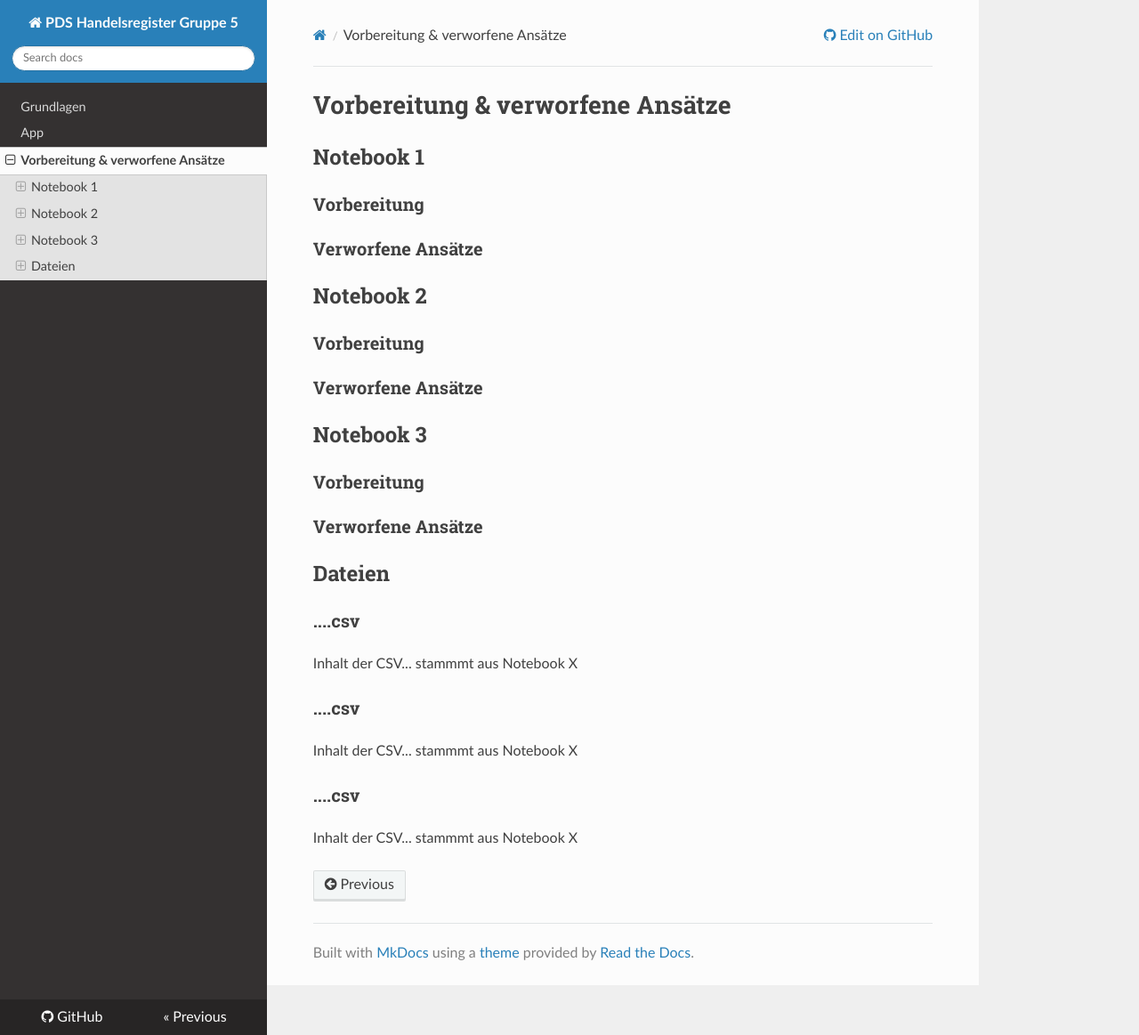
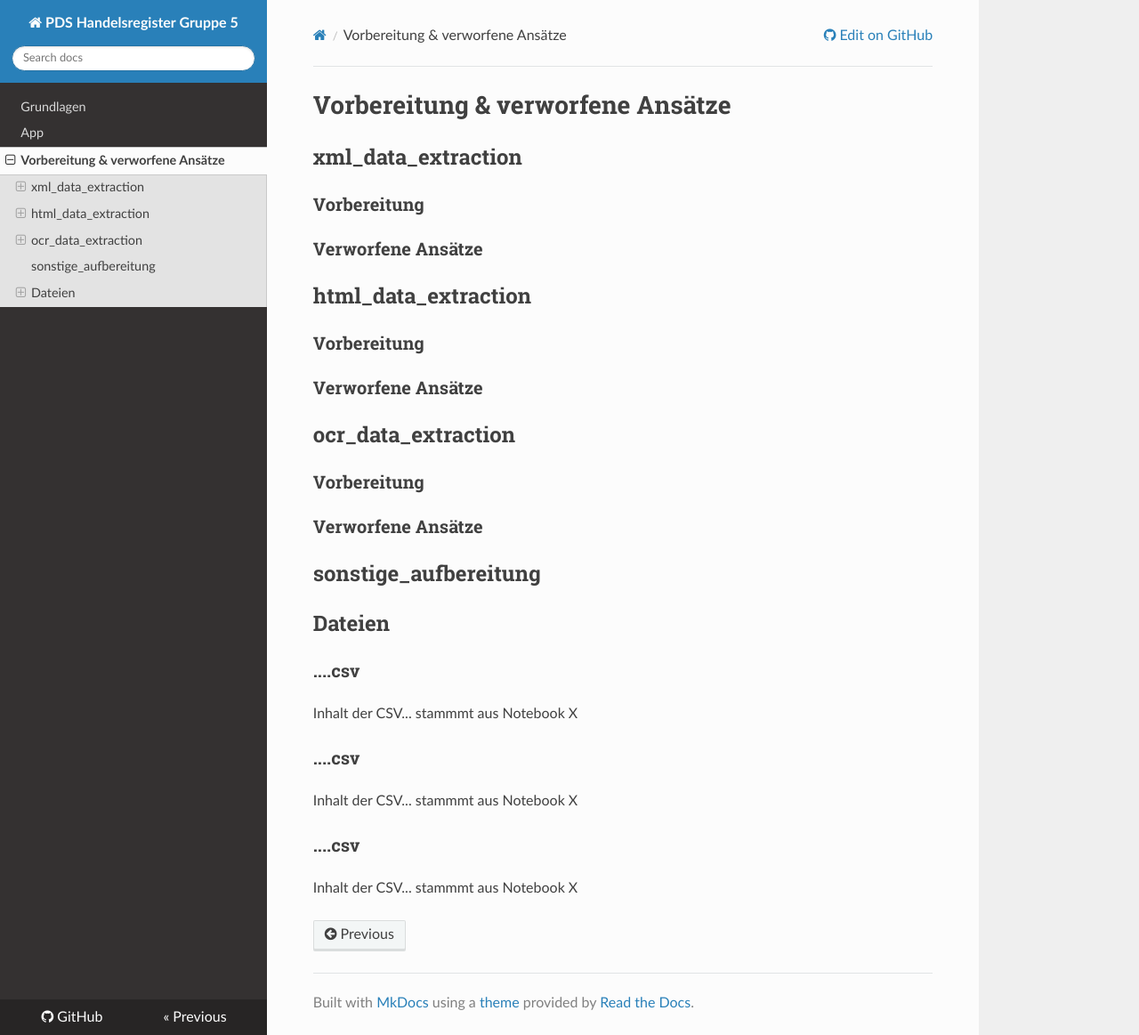
Before and after one commit to joschikahn/DokuPdsHandelsregisterGroup5, an MkDocs documentation site: the page built from docs/vorbereitung_verworfeneAnsätze.md, in a window 1280 px wide and 1163 px high. Shown: the whole window at 89% size. Built offline with MkDocs 1.6.1, drawn with Linux system fonts in a browser that asks for light colours; nearby versions of some CDN libraries.

Commit message:
erste formattiernug

```diff
--- a/docs/vorbereitung_verworfeneAnsätze.md
+++ b/docs/vorbereitung_verworfeneAnsätze.md
@@ -1,24 +1,29 @@
 # Vorbereitung & verworfene Ansätze
 
-## Notebook 1
+## xml_data_extraction
 
 ### Vorbereitung
 
 ### Verworfene Ansätze
 
 
-## Notebook 2
+## html_data_extraction
 
 ### Vorbereitung
 
 ### Verworfene Ansätze
 
 
-## Notebook 3
+## ocr_data_extraction
 
 ### Vorbereitung
 
 ### Verworfene Ansätze
+
+## sonstige_aufbereitung
+
+
+
 
 
 
```
Also changed, not shown: docs/app.md (+0 -1 lines).
